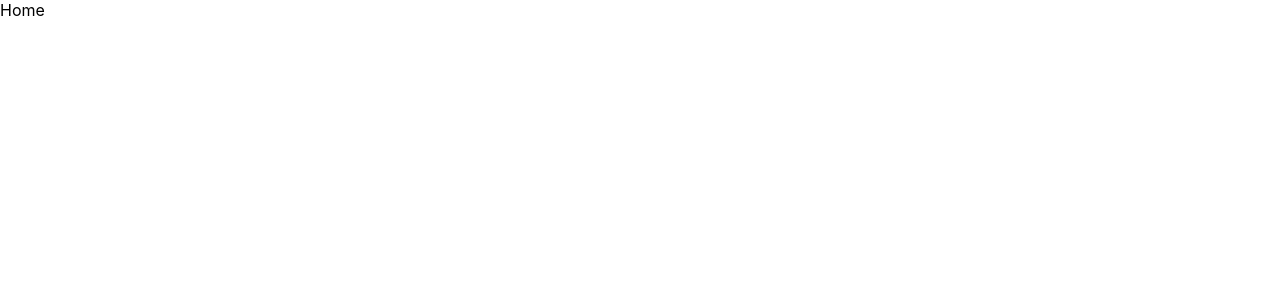
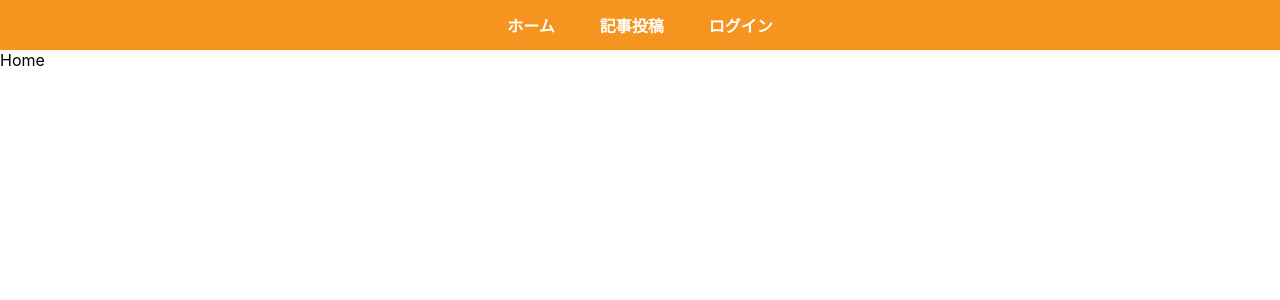
Before and after one commit to nachan28/blog-with-firebase, a React (Create React App) app: page / in a window 1280 px wide. Shown: the top 300 px of the page. Built offline with nearby package versions, Linux system fonts and the light colour scheme.

Commit message:
add: add Navbar and apply styles to Navbar

```diff
--- a/package.json
+++ b/package.json
@@ -3,6 +3,10 @@
   "version": "0.1.0",
   "private": true,
   "dependencies": {
+    "@fortawesome/fontawesome-svg-core": "^6.3.0",
+    "@fortawesome/free-regular-svg-icons": "^6.3.0",
+    "@fortawesome/free-solid-svg-icons": "^6.3.0",
+    "@fortawesome/react-fontawesome": "^0.2.0",
     "@testing-library/jest-dom": "^5.16.5",
     "@testing-library/react": "^13.4.0",
     "@testing-library/user-event": "^13.5.0",
--- a/src/App.js
+++ b/src/App.js
@@ -1,14 +1,16 @@
-import './App.css';
-import {BrowserRouter as Router, Routes, Route, Link} from "react-router-dom";
-import Home from './components/Home';
-import { CreatePost } from './components/CreatePost';
-import { Login } from './components/Login';
-import Logout from './components/Logout';
+import "./App.css";
+import { BrowserRouter as Router, Routes, Route, Link } from "react-router-dom";
+import Home from "./components/Home";
+import { CreatePost } from "./components/CreatePost";
+import { Login } from "./components/Login";
+import Logout from "./components/Logout";
+import { Navbar } from "./components/Navbar";
 
 function App() {
   return (
     <>
       <Router>
+        <Navbar />
         <Routes>
           <Route path="/" element={<Home />}></Route>
           <Route path="/createpost" element={<CreatePost />}></Route>
--- /dev/null
+++ b/src/components/Navbar.css
@@ -0,0 +1,19 @@
+nav {
+    display: flex;
+    justify-content: center;
+    align-items: center;
+    gap: 45px;
+    height: 50px;
+    background-color: rgb(245, 149, 31);
+}
+
+nav a {
+    color: white;
+    text-decoration: none;
+    font-weight: bold;
+    transition: all 0.3s;
+}
+
+nav a:hover {
+    color: cadetblue;
+}
--- /dev/null
+++ b/src/components/Navbar.js
@@ -0,0 +1,13 @@
+import React from "react";
+import { Link } from "react-router-dom";
+import "./Navbar.css";
+
+export const Navbar = () => {
+  return (
+    <nav>
+      <Link to="/">ホーム</Link>
+      <Link to="/createpost">記事投稿</Link>
+      <Link to="/login">ログイン</Link>
+    </nav>
+  );
+};
```
Also changed, not shown: 1 other file (tests, documents, lock files or other folders). Lines whose indentation alone changed are shown as unchanged.
